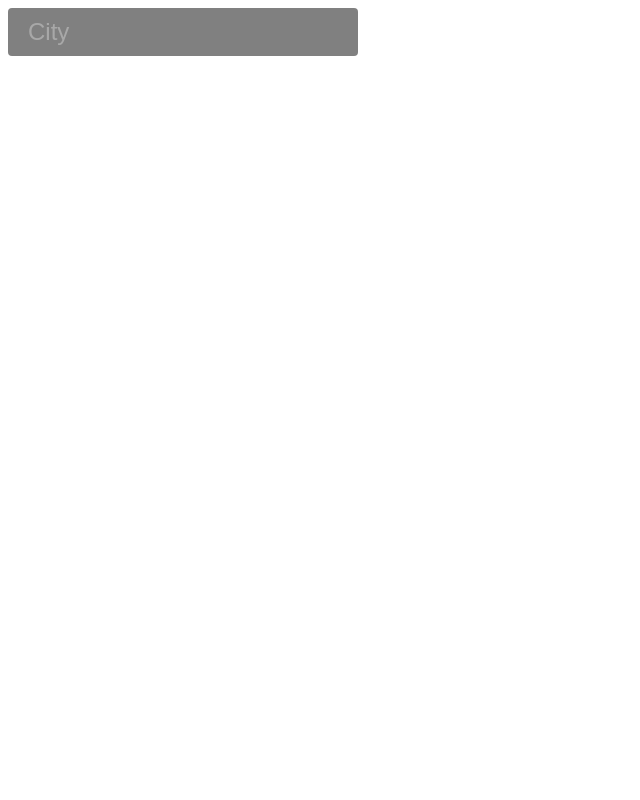
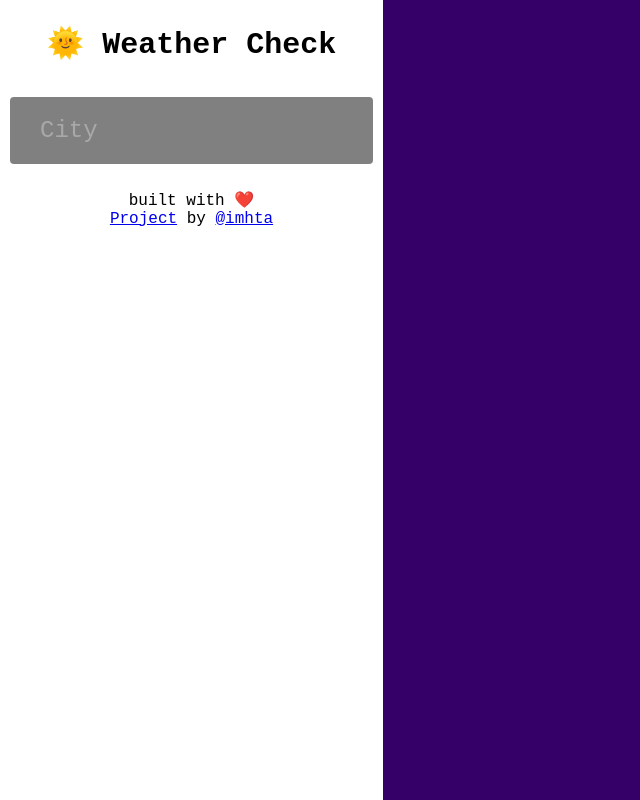
Before and after one commit to imhta/weather-app, a plain HTML site: page index.html in a window 1280 px wide. Shown: the whole page, without its empty margins (0-640 px from the left). Drawn offline with Linux system fonts and the light colour scheme.

Commit message:
ui version alpha completed

```diff
--- a/index.html
+++ b/index.html
@@ -7,8 +7,20 @@
     <title>Restaurant template</title>
 </head>
 <body>
-    <input id="city-input" type="text" placeholder="City">
-    <div id="weather"></div>
+    <main>
+        <section>
+            <h1 class="title">🌞 Weather Check</h1>
+            <input id="city-input" type="text" placeholder="City">
+            <p class="note">built with ❤️ <br>
+                <a href="https://github.com/imhta/weather-app"> Project</a>
+                by <a href="https://github.com/imhta">@imhta</a>
+            </p>
+        </section>
+        <section id="content">
+            <div id="weather"></div>
+        </section>
+    </main>
+
     <script src="main.js"></script>
 </body>
 </html>
--- a/main.js
+++ b/main.js
@@ -93,7 +93,7 @@
 /*! no static exports found */
 /***/ (function(module, exports, __webpack_require__) {
 
-eval("exports = module.exports = __webpack_require__(/*! ../../node_modules/css-loader/dist/runtime/api.js */ \"./node_modules/css-loader/dist/runtime/api.js\")(false);\n// Module\nexports.push([module.i, \"input {\\n  padding: 10px 20px;\\n  font-size: 24px;\\n  border: none;\\n  background-color: gray;\\n  color: white;\\n  border-radius: 4px; }\\n  input::placeholder {\\n    color: #a8a8a8; }\\n\", \"\"]);\n\n\n//# sourceURL=webpack:///./src/scss/main.scss?./node_modules/css-loader/dist/cjs.js!./node_modules/sass-loader/dist/cjs.js");
+eval("exports = module.exports = __webpack_require__(/*! ../../node_modules/css-loader/dist/runtime/api.js */ \"./node_modules/css-loader/dist/runtime/api.js\")(false);\n// Module\nexports.push([module.i, \"body {\\n  margin: 0px;\\n  font-family: \\\"Courier New\\\", Courier, monospace; }\\n  body main {\\n    display: flex;\\n    flex-wrap: wrap; }\\n    body main input {\\n      flex-grow: 1;\\n      padding: 20px 30px;\\n      margin: 10px;\\n      font-family: \\\"Courier New\\\", Courier, monospace;\\n      font-size: 24px;\\n      border: none;\\n      background-color: gray;\\n      color: white;\\n      border-radius: 4px; }\\n      body main input::placeholder {\\n        color: #a8a8a8; }\\n    body main .title {\\n      font-size: 30px;\\n      text-align: center; }\\n    body main .note {\\n      text-align: center; }\\n    body main #content {\\n      flex-grow: 1;\\n      height: 100vh;\\n      background-color: #360069; }\\n      body main #content #weather {\\n        text-align: center;\\n        padding: 40px;\\n        color: white; }\\n        body main #content #weather .title {\\n          color: white;\\n          font-size: 30px;\\n          margin: 20px;\\n          text-align: center;\\n          font-weight: bold; }\\n\", \"\"]);\n\n\n//# sourceURL=webpack:///./src/scss/main.scss?./node_modules/css-loader/dist/cjs.js!./node_modules/sass-loader/dist/cjs.js");
 
 /***/ }),
 
@@ -165,7 +165,7 @@ eval("__webpack_require__.r(__webpack_exports__);\nconst weatherElement = docume
 /***/ (function(module, __webpack_exports__, __webpack_require__) {
 
 "use strict";
-eval("__webpack_require__.r(__webpack_exports__);\nconst weatherElement = document.getElementById('weather');\r\nconst renderWeather = ({\r\n  weather, wind, main, name, country,\r\n}) => {\r\n  weatherElement.innerHTML = `\r\n    <header>\r\n      <h1>${name}, ${country} ${main.temp}<sup>o</sup><small>C</small>  ${weather[0].main}</h1>\r\n      <img src=\"http://openweathermap.org/img/wn/${weather && weather[0].icon}@2x.png\" alt=\"${weather[0].main}\">\r\n    </header>\r\n    <h2> wind speed: ${wind.speed}<small>m/s</small>  direction: ${wind.deg}<sup>o</sup></h2>\r\n    <h3>Cloudiness ${weather[0].description} </h3>\r\n    <p>pressure ${main.pressure} hpa Humidity ${main.humidity} %</p>  \r\n  `;\r\n};\r\n\r\n/* harmony default export */ __webpack_exports__[\"default\"] = (renderWeather);\n\n//# sourceURL=webpack:///./src/components/weather.js?");
+eval("__webpack_require__.r(__webpack_exports__);\nconst weatherElement = document.getElementById('weather');\r\nconst renderWeather = ({\r\n  weather, wind, main, name, country,\r\n}) => {\r\n  weatherElement.innerHTML = `\r\n    <h1 class=\"title\">Current Weather</h1>\r\n    <header>\r\n      <h1>${name}, ${country} ${main.temp}<sup>o</sup><small>C</small>  ${weather[0].main}</h1>\r\n      <img src=\"http://openweathermap.org/img/wn/${weather && weather[0].icon}@2x.png\" alt=\"${weather[0].main}\">\r\n    </header>\r\n    <h2> wind speed: ${wind.speed}<small>m/s</small> | direction: ${wind.deg}<sup>o</sup></h2>\r\n    <h3>Cloudiness ${weather[0].description} </h3>\r\n    <p>pressure ${main.pressure} hpa | Humidity ${main.humidity} %</p>  \r\n  `;\r\n};\r\n\r\n/* harmony default export */ __webpack_exports__[\"default\"] = (renderWeather);\n\n//# sourceURL=webpack:///./src/components/weather.js?");
 
 /***/ }),
 
```
